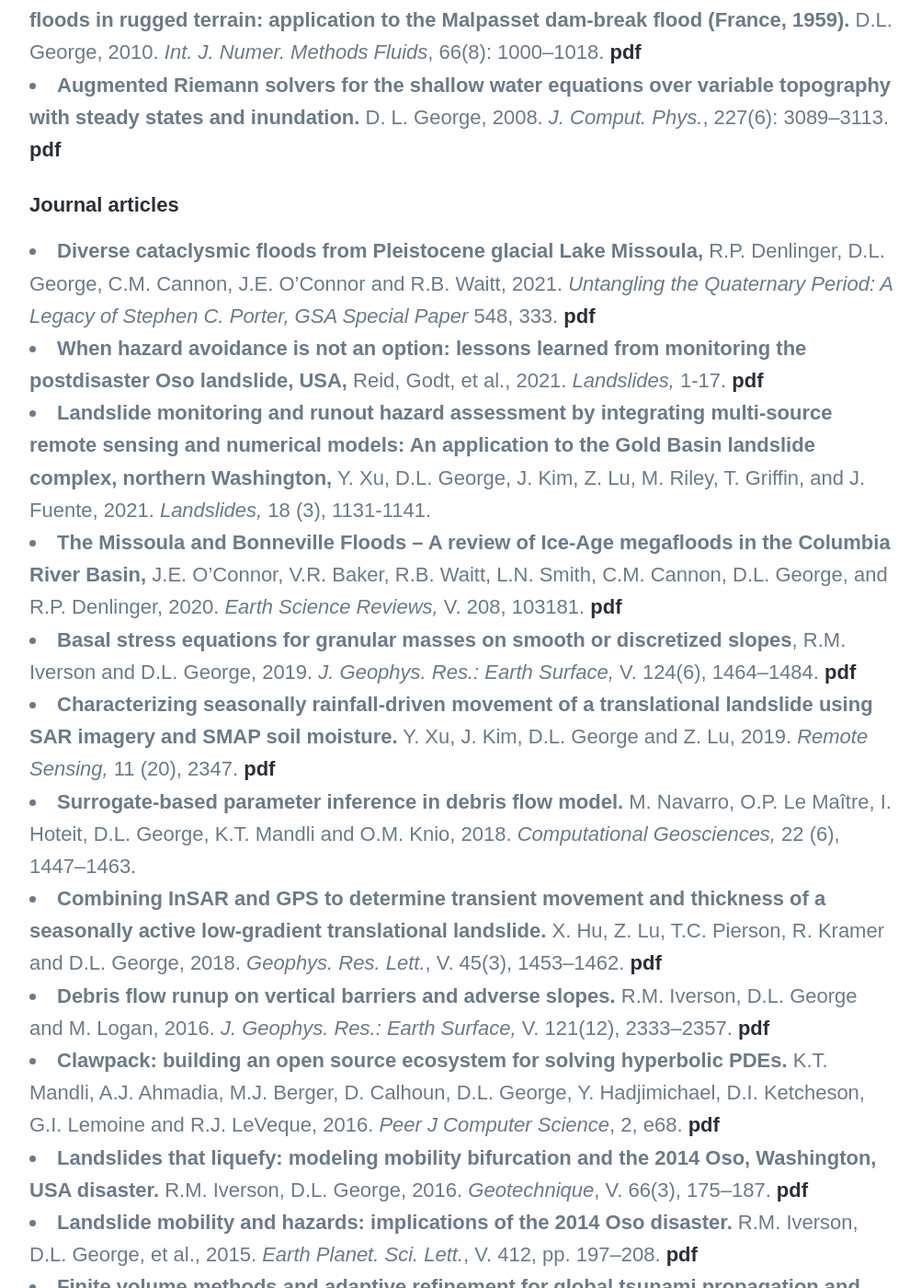
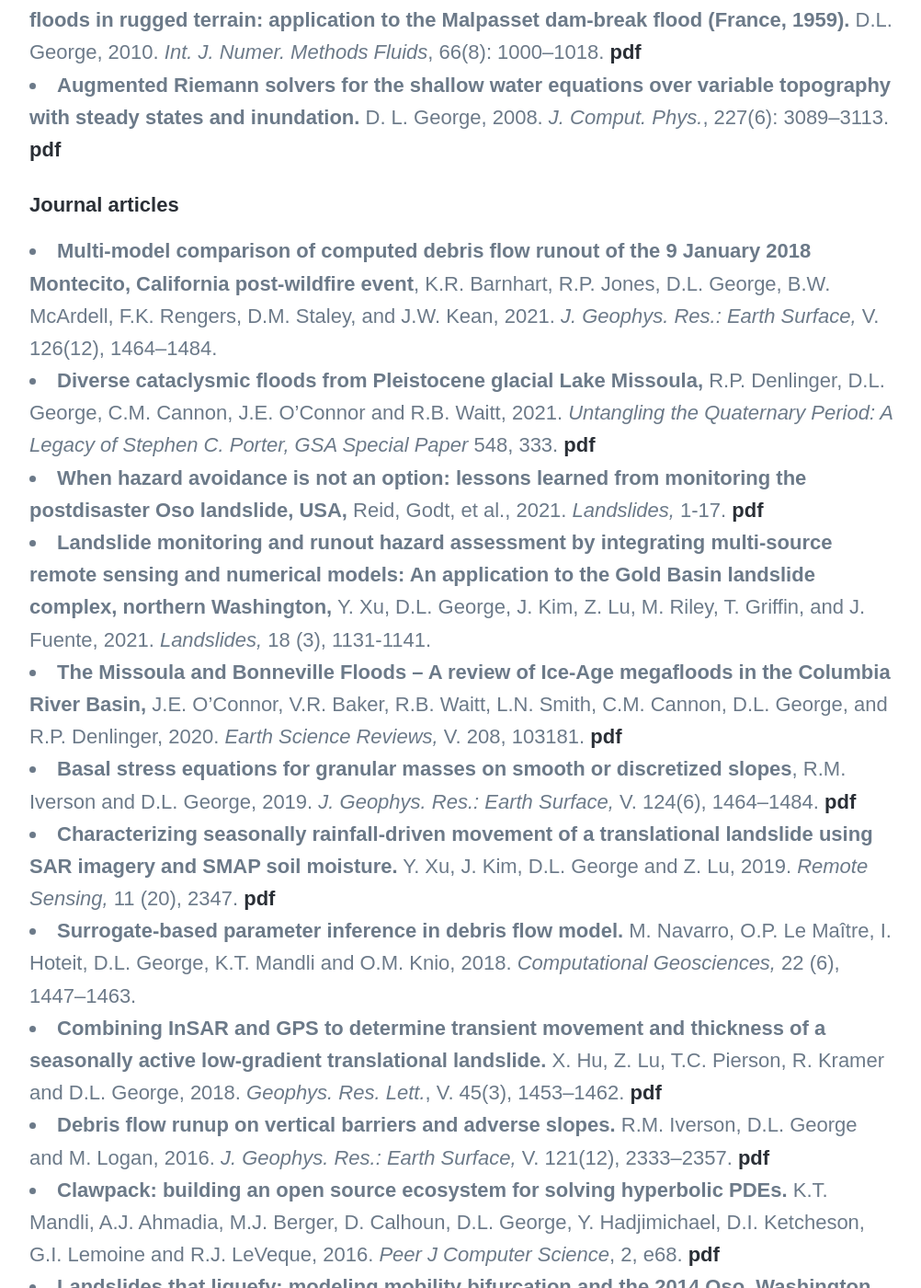
Before and after one commit to dlgeorge/dlgeorge.github.io, a Jekyll site: the page built from _pages/publications.md, in a window 1280 px wide and 1400 px high, scrolled down 1201 px. Shown: the whole window at 92% size, without its empty margins (138-1140 px from the left). Built offline with Jekyll 4.4.1, drawn with Linux system fonts in a browser that asks for light colours; nearby versions of some CDN libraries; some web fonts are replaced; some of the changed text lies outside the part shown.

Commit message:
update pubs

```diff
--- a/_pages/publications.md
+++ b/_pages/publications.md
@@ -17,6 +17,7 @@ featured_image: /images/pages/CVO_library.jpg
 * **Augmented Riemann solvers for the shallow water equations over variable topography with steady states and inundation.** D. L. George, 2008. *J. Comput. Phys.*, 227(6): 3089--3113. [pdf]({{ site.baseurl }}/pubs/George2008_JCP.pdf)
 
 #### Journal articles
+* **Multi-model comparison of computed debris flow runout of the 9 January 2018 Montecito, California post-wildfire event**, K.R. Barnhart, R.P. Jones, D.L. George, B.W. McArdell, F.K. Rengers, D.M. Staley, and J.W. Kean, 2021. *J. Geophys. Res.: Earth Surface,* V. 126(12), 1464–1484.
 * **Diverse cataclysmic floods from Pleistocene glacial Lake Missoula,**
 R.P. Denlinger, D.L. George, C.M. Cannon, J.E. O’Connor and R.B. Waitt, 2021.
  *Untangling the Quaternary Period: A Legacy of Stephen C. Porter, GSA Special Paper* 548, 333. [pdf]({{ site.baseurl }}/pubs/DenlingerGeorgeEtAl2021.pdf)
```
Also changed, not shown: other parts of _pages/publications.md (+1 -1 lines).
